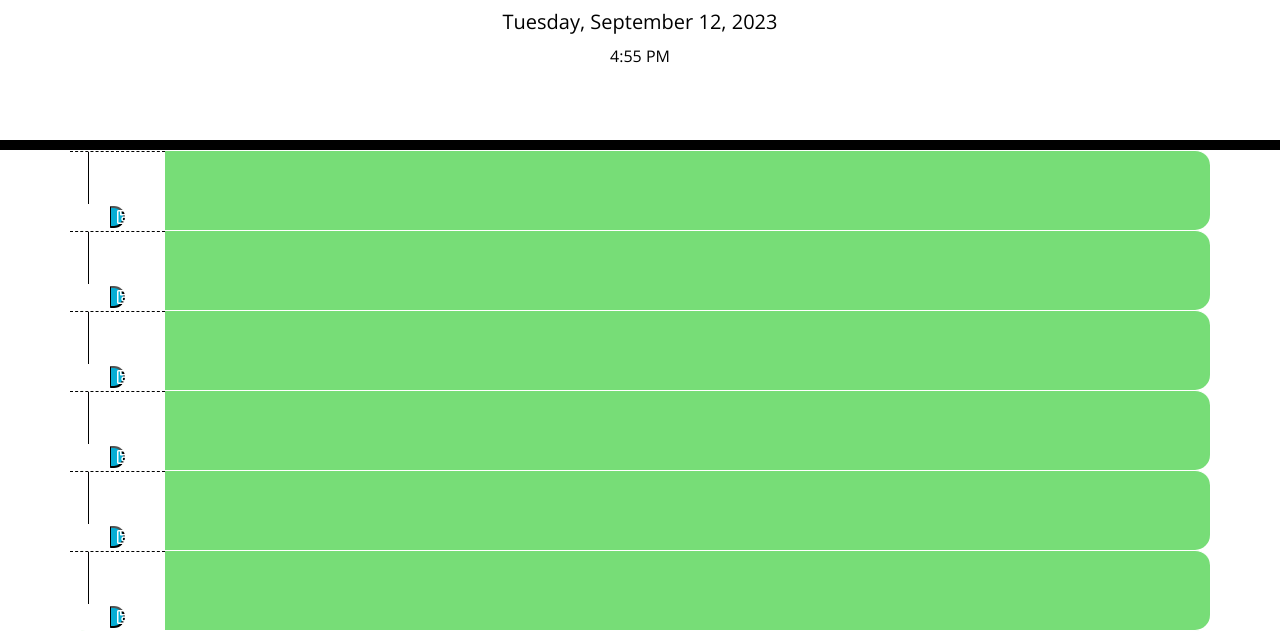
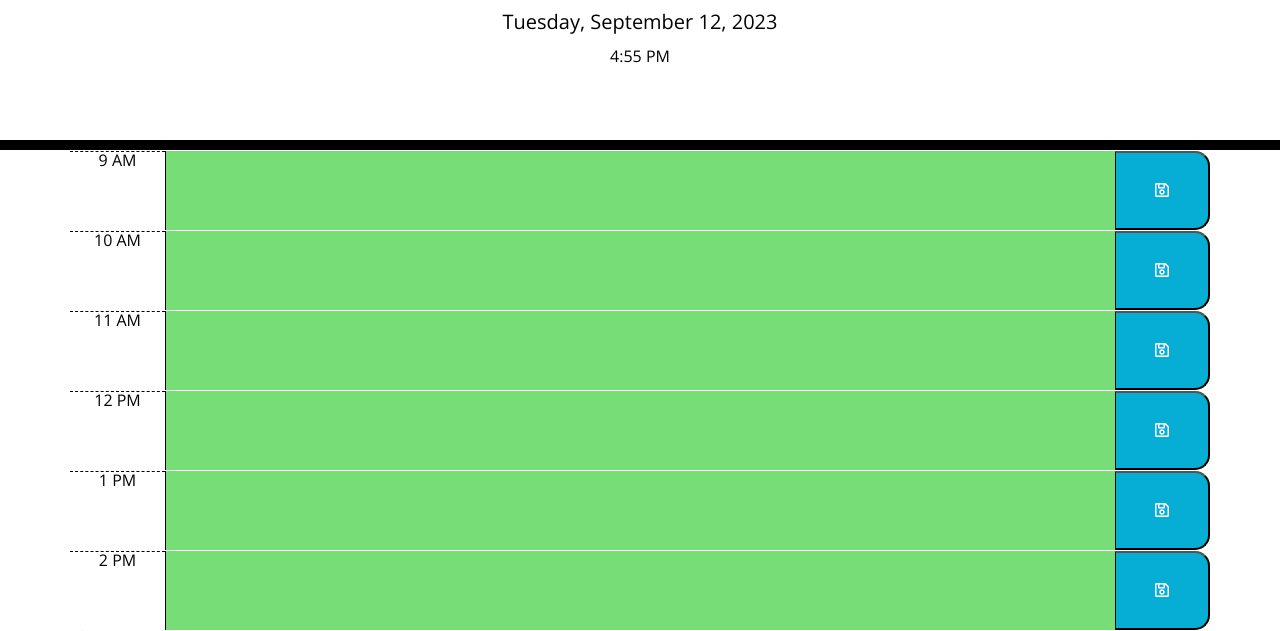
Before and after one commit to lunar-potato/daily-planner-app, a plain HTML site: page index.html in a window 1280 px wide. Shown: the part 169-800 px from the top of the page. Drawn offline with nearby package versions, Linux system fonts and the light colour scheme.

Commit message:
Refactored html and script. Still needs fixing

```diff
--- a/assets/js/script.js
+++ b/assets/js/script.js
@@ -1,6 +1,5 @@
 $(document).ready(function () {
-  // Array for timeblocks setting it hourly
-  // Creating element for timeblock and appending to container
+  // Array for timeblocks setting it hourly in "h A" format
   let timeblocks = [
     "9 AM",
     "10 AM",
@@ -17,35 +16,32 @@ $(document).ready(function () {
   for (let i = 0; i < timeblocks.length; i++) {
     let timeblock = $("<div>").addClass("row time-block");
     timeblock.html(
-      '<div class="col-md-1 hour"' +
+      '<div class="col-md-1 hour">' +
         timeblocks[i] +
-        '</div>' +
-        '<textarea class="col-md-10 description"></textarea>' +
-        '<button class="col-md-1 saveBtn"><i class="far fa-save"></i></button>'
+      '</div>' +
+      '<textarea class="col-md-10 description"></textarea>' +
+      '<button class="col-md-1 saveBtn"><i class="far fa-save"></i></button>'
     );
     container.append(timeblock);
   }
 
   // Current time and day
-  // Setting date time format with Day.js
-  // Updating currentDayEl to display formatted date
   let currentDayEl = $("#currentDay");
   let currentTimeEl = $("#currentTime");
   let currentDate = dayjs().format("dddd, MMMM D, YYYY");
-  let currentTime = dayjs().format("h:mm A");
+  let currentTimeDisplay = dayjs().format("h:mm A");
   currentDayEl.text(currentDate);
-  currentTimeEl.text(currentTime);
+  currentTimeEl.text(currentTimeDisplay);
+
+  let currentTime = dayjs().format("h A");
 
   // Color coding of timeblock
   $(".time-block").each(function () {
     let time = $(this).find(".hour").text();
 
-    // Getting current time and format
-    // Looping through timeblocks
-    // Looping through timeblock to get past, present, future class
-    if (dayjs(time, "h:mm A").isBefore(dayjs(currentTime, "h:mm A"))) {
+    if (dayjs(time, "h A").isBefore(dayjs(currentTime, "h A"))) {
       $(this).addClass("past");
-    } else if (dayjs(time, "h:mm A").isSame(dayjs(currentTime, "h:mm A"))) {
+    } else if (dayjs(time, "h A").isSame(dayjs(currentTime, "h A"))) {
       $(this).addClass("present");
     } else {
       $(this).addClass("future");
```
Also changed, not shown: index.html (+1 -0 lines).
